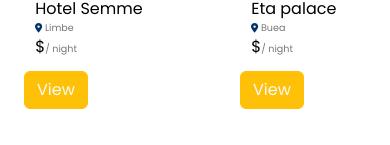
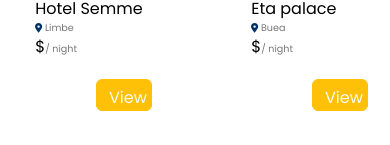
Before and after one commit to xennia316/FinalProject, a React (Create React App) app in the folder client/: page /home in a window 390 px wide. Shown: the part 388-533 px from the top of the page. Built offline with nearby package versions, Linux system fonts and the light colour scheme.

Commit message:
card styles

```diff
--- a/client/src/components/Card/CardStyles.module.css
+++ b/client/src/components/Card/CardStyles.module.css
@@ -7,6 +7,10 @@
 .cardBody:hover {
     color: black;
     cursor: pointer;
+}
+
+.side {
+    display: none;
 }
 
 .imageContainer {
@@ -54,4 +58,18 @@
     .p {
         font-size: 1rem;
     }
+
+    .side {
+        display: flex;
+        width: inherit;
+        height: inherit;
+        justify-content: space-around;
+        padding: .5rem;
+        font-size: 16px;
+    }
+
+    .side .button {
+        width: 3.5rem;
+        height: 2rem;
+    }
 }
```
